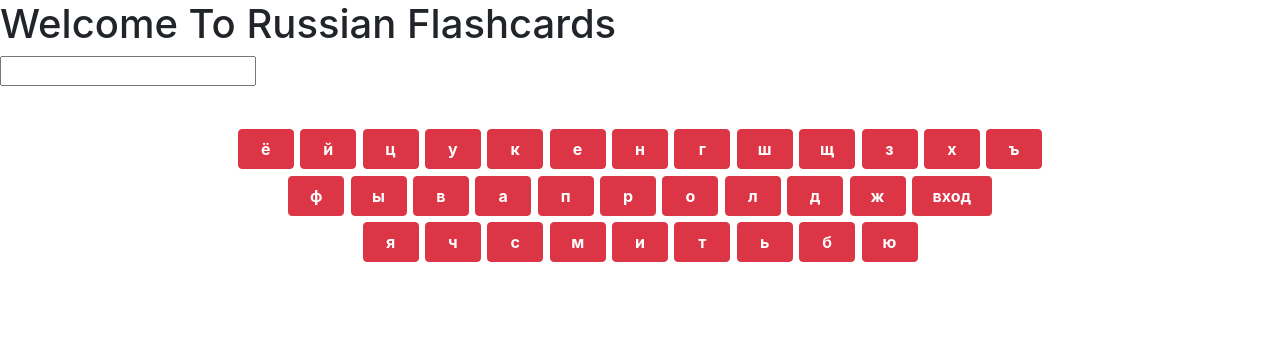
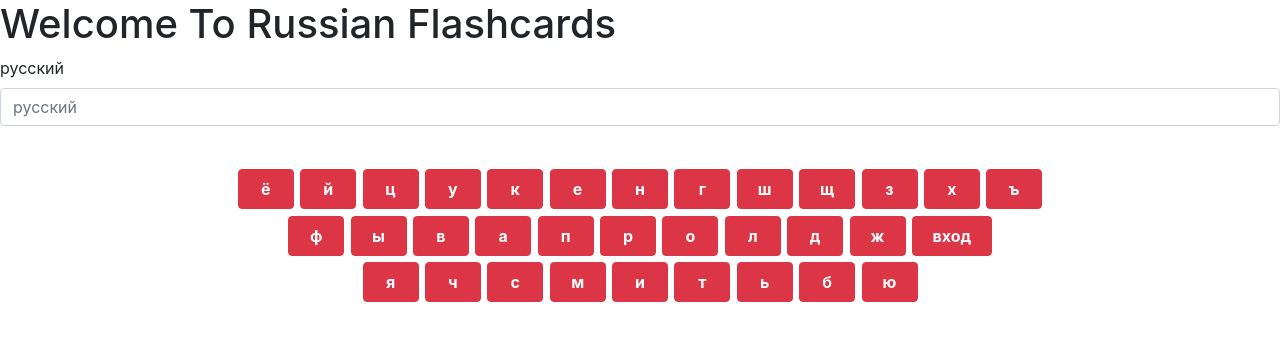
Before and after one commit to scottlurowist/russian-flashcards-react, a React (Create React App) app: page / in a window 1280 px wide. Shown: the top 340 px of the page. Built offline with nearby package versions, Linux system fonts and the light colour scheme.

Commit message:
THIS IS THE INITIAL INPUT-FIELD COMMIT
This commit is for the initial input-field component. It is designed
to be a generic input field using React Bootstrap. It takes and ID,
a type, a label for the field, a type such as "text", a placholder
value, and the value to put into the textbox.

```diff
--- a/src/App.js
+++ b/src/App.js
@@ -9,6 +9,7 @@
 
 
 import React, { Component } from 'react';
+import { InputField } from './components/input-field/input-field-component';
 import { CyrillicKeyboard } from './components/cyrillic-keyboard/cyrillic-keyboard-component'
 
 
@@ -46,7 +47,9 @@ class App extends Component {
     return (
       <main>
         <h1>Welcome To Russian Flashcards</h1>
-        <input type="text" value={this.state.cyrillicInput}/>
+        <InputField id="cyrillic-text" label="русский"
+                    type="text" placeholder="русский"
+                    value={this.state.cyrillicInput}/>
         <CyrillicKeyboard keyboardPressHandler={ this.processKeyboardClick } />
       </main>
     );
--- /dev/null
+++ b/src/components/input-field/input-field-component.jsx
@@ -0,0 +1,28 @@
+////////////////////////////////////////////////////////////////////////////////
+//
+// input-field-component.jsx
+//
+// This React component implements a generic input field.
+//
+// This component takes a
+//
+////////////////////////////////////////////////////////////////////////////////
+
+
+import React from 'react';
+import Form from 'react-bootstrap/Form';
+
+
+export const InputField = ({id, label, type, placeholder, value}) => {
+
+    return (
+        <Form>
+            <Form.Group controlId={id}>
+                <Form.Label>{label}</Form.Label>
+                <Form.Control type={type}
+                              placeholder={placeholder}
+                              value={value} />
+            </Form.Group>
+        </Form>
+    );
+};
```
